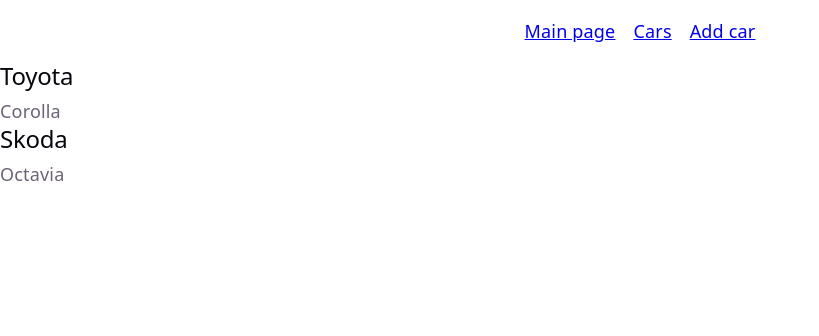
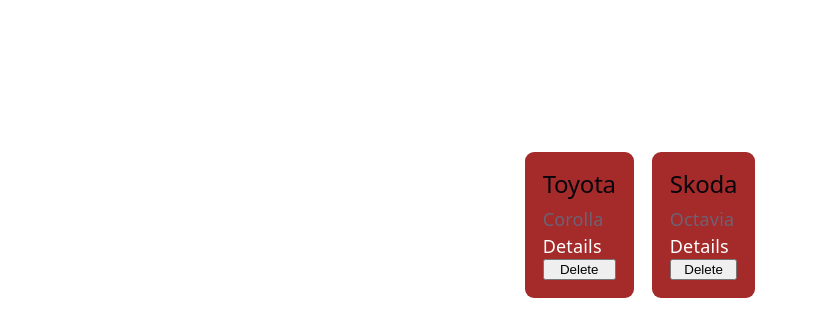
Before and after one commit to KrzysztofKantorski/Cars-Management, a React (Vite) app in the folder Cars_Client_App/: page /cars in a window 1280 px wide. Shown: the top 336 px of the page, without its empty margins (0-819 px from the left). Built offline with nearby package versions, Linux system fonts and the light colour scheme; data requests are answered from the project's data file.

Commit message:
(feat): Card design

```diff
--- a/Cars_Client_App/package.json
+++ b/Cars_Client_App/package.json
@@ -28,7 +28,6 @@
     "json-server": "^1.0.0-beta.15",
     "typescript": "^5.6.3",
     "typescript-eslint": "^8.72.0",
-    "vite": "^8.3.5",
-    "api": "json-server db.json"
+    "vite": "^8.3.5"
   }
 }
--- a/Cars_Client_App/src/App.css
+++ b/Cars_Client_App/src/App.css
@@ -6,3 +6,21 @@
   justify-content: center;
   gap:1rem
 }
+
+
+.card{
+  padding: 1rem;
+  display: flex;
+  flex-direction: column;
+  background-color: brown;
+  border-radius: .5rem;
+}
+.card-wrapper{
+  display: flex;
+  align-items: center;
+  justify-content: center;
+  width: 80%;
+  margin: 5rem auto;
+  flex-wrap: wrap;
+  gap: 1rem
+}
--- /dev/null
+++ b/Cars_Client_App/src/components/Card.tsx
@@ -0,0 +1,26 @@
+import { Link } from 'react-router';
+import type { Car } from '../models/Car';
+
+interface CardProps {
+  car: Car;
+}
+
+function Card(
+    { car }: CardProps
+)
+
+
+{
+  return (
+    <>
+        <div className="card">
+            <h2>{car.brand}</h2>
+            <p>{car.model}</p>
+            <Link to={`/cars/${car.id}`}>Details</Link>
+            <button>Delete</button>
+        </div>
+    </>
+  )
+}
+
+export default Card
--- a/Cars_Client_App/src/index.css
+++ b/Cars_Client_App/src/index.css
@@ -32,7 +32,7 @@
 
 @media (prefers-color-scheme: dark) {
   :root {
-    --text: #9ca3af;
+    --text: #ffffff;
     --text-h: #f3f4f6;
     --bg: #16171d;
     --border: #2e303a;
@@ -83,3 +83,8 @@
 p {
   margin: 0;
 }
+
+a{
+  text-decoration: none;
+  color: #fff
+}
--- a/Cars_Client_App/src/pages/CarsPage.tsx
+++ b/Cars_Client_App/src/pages/CarsPage.tsx
@@ -1,6 +1,7 @@
 import { useEffect, useState } from "react"
 import type { Car } from "../models/Car"
-import { getCars } from "../services/CarService";
+import { getCars } from "../services/carService";
+import Card from "../components/Card";
 
 function CarsPage() {
 
@@ -72,7 +73,7 @@
 
     if (loading)
     {
-        return <p>Ładowanie danych...</p>;
+        return <p>Loading data...</p>;
     }
 
     if (error)
@@ -82,25 +83,19 @@
 
     if (cars.length === 0)
     {
-        return <p>Nie znaleziono samochodów.</p>;
+        return <p>No cars found.</p>;
     }
 
 
 
     return (
         <>
-            <div>
-
+            <div className="card-wrapper">
                 {cars.map((car)=> (
-                    <div>
-                        <h2>
-                            {car.brand}
-                        </h2>
-
-                        <p>
-                            {car.model}
-                        </p>
-                    </div>
+                    <Card
+                        key={car.id}
+                        car={car}
+                    />
                 ))}
             </div>
         </>
```
Also changed, not shown: 1 other file (tests, documents, lock files or other folders).
